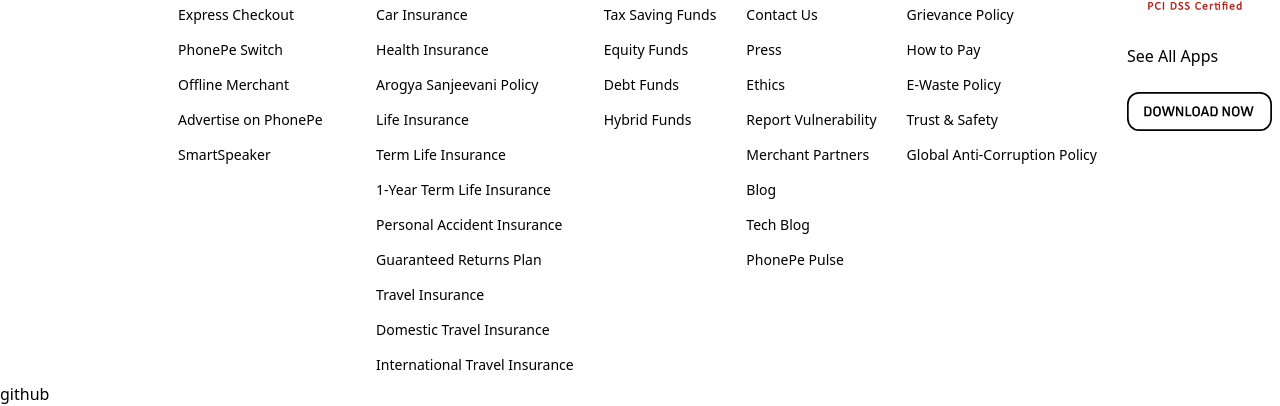
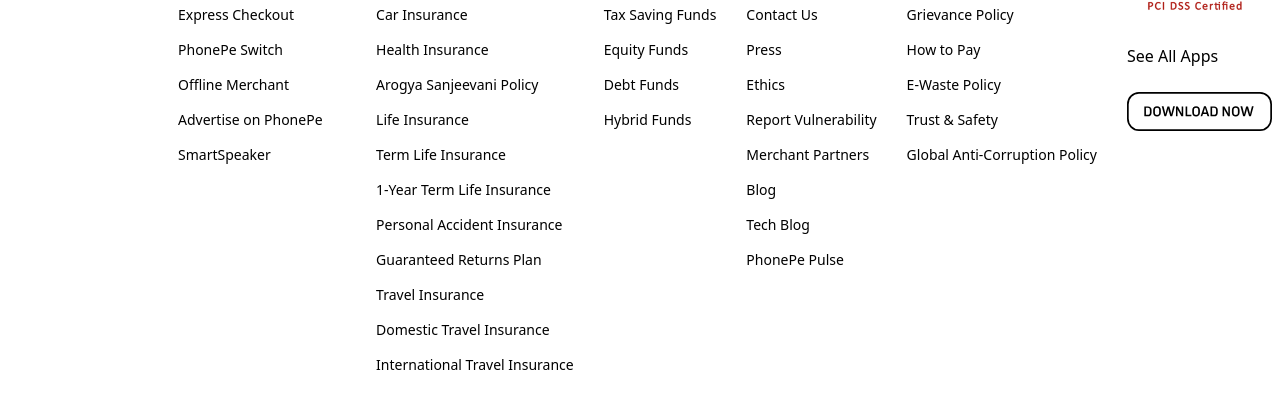
Before and after one commit to shubhammeena11/Phonepay, a website: page index.html in a window 1280 px wide. Shown: the part 5154-5560 px from the top of the page. After the commit the page ends 5536 px from the top, so only its background shows below. Drawn offline with nearby package versions, Linux system fonts and the light colour scheme.

Commit message:
Revert "github"
This reverts commit 294a4a8b371810a702c741df33bcbd6531be6659.

```diff
--- a/index.html
+++ b/index.html
@@ -404,9 +404,6 @@
         <img src="./media/DN.svg" width="145px" height="38px">
       </div>
     </footer>
-    <div>
-      github
-    </div>
     <script src="https://cdnjs.cloudflare.com/ajax/libs/flowbite/2.2.1/flowbite.min.js"></script>
 </body>
 
```
